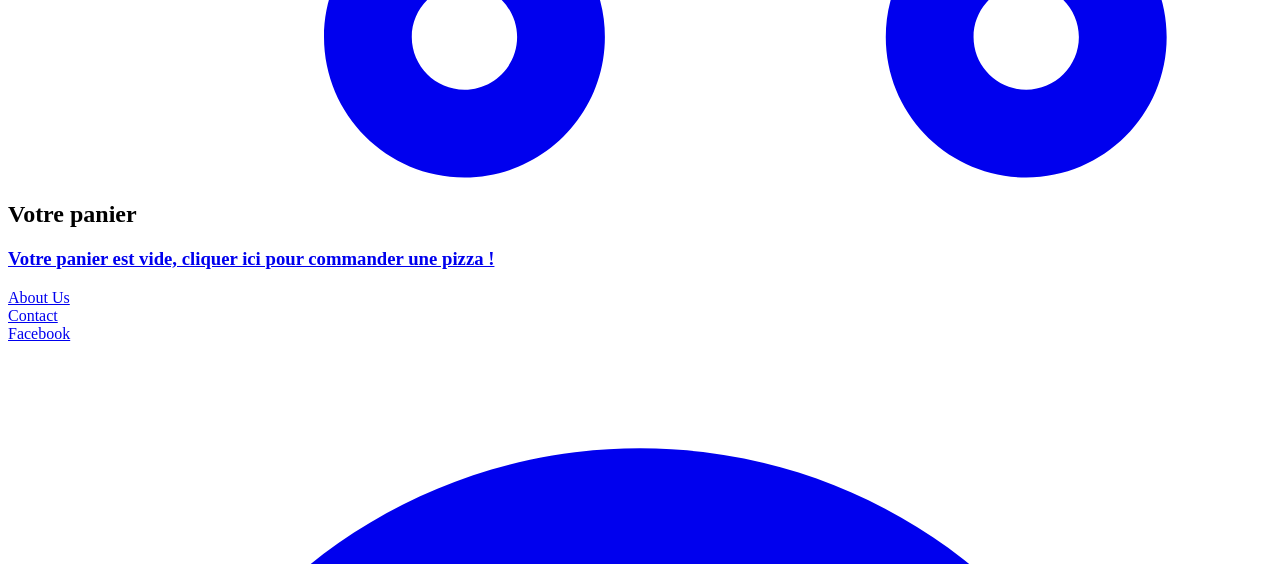
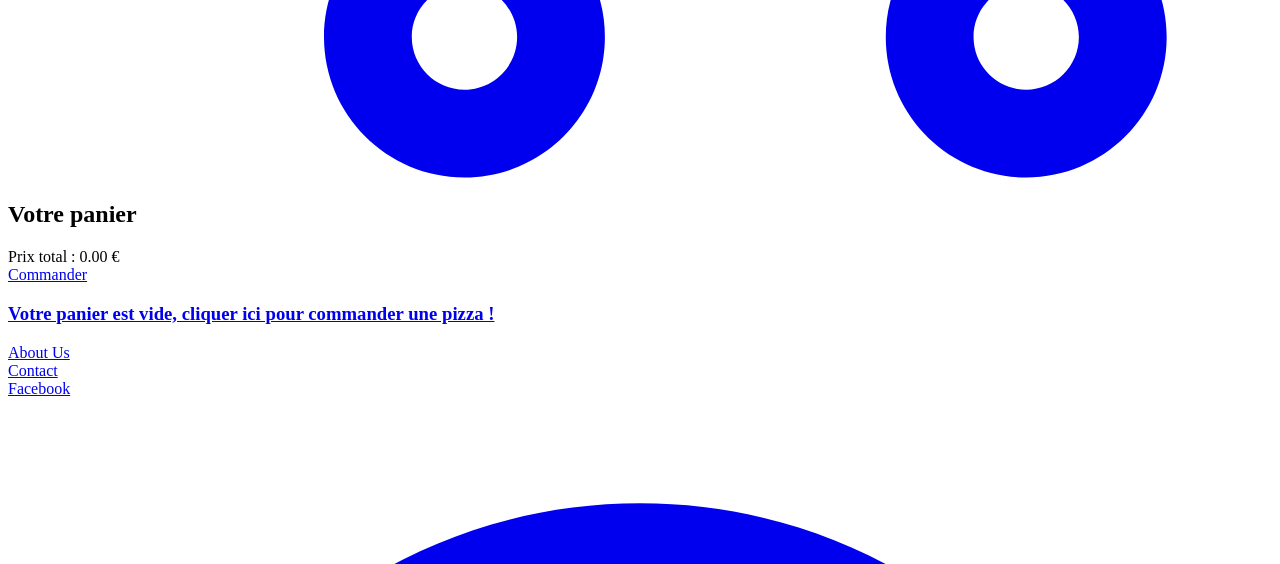
Before and after one commit to julienM29/PizzaOnLine, a Symfony app: template templates/panier/index.html.twig in a window 1280 px wide. Shown: the part 2344-2908 px from the top of the page. Run offline with Twig, Linux system fonts and the light colour scheme; the template is opened without the code that fills it, so the values that code supplies are empty; some libraries are stand-ins or nearby versions.

Commit message:
CSS panier

```diff
--- a/src/Controller/PanierController.php
+++ b/src/Controller/PanierController.php
@@ -27,6 +27,7 @@ class PanierController extends AbstractController
         );
         $prixDuPanier = 0;
         $tailleLarge = $tailleProduitRepository->findOneBy(array('id' => 2));
+        $pizzas = $produitRepository->findAll();
         if ($derniereCommande != null) {
             $etatDerniereCommande = $derniereCommande->getEtat();
             if ($etatDerniereCommande->getId() == 1) {
@@ -46,11 +47,11 @@ class PanierController extends AbstractController
                 $detailsCommandes = [];
             }
         }
-        return $this->render('panier/index.html.twig', compact('detailsCommandes', 'prixDuPanier'));
+        return $this->render('panier/index.html.twig', compact('detailsCommandes', 'prixDuPanier','pizzas'));
     }
 
     #[Route('/payementPanier', name: '_payementPanier')]
-    public function payementPanier(CommandeRepository $commandeRepository, EtatRepository $etatRepository, EntityManagerInterface $entityManager): Response
+    public function payementPanier(ProduitRepository $produitRepository,CommandeRepository $commandeRepository, EtatRepository $etatRepository, EntityManagerInterface $entityManager): Response
     {
         $etatCreer = $etatRepository->findOneBy(array('id' => 1));
         $etatPayer = $etatRepository->findOneBy(array('id' => 2));
--- a/templates/panier/index.html.twig
+++ b/templates/panier/index.html.twig
@@ -5,44 +5,61 @@
 
 
     <h2 class="flex item-center justify-center text-5xl mt-8"> Votre panier </h2>
-    <div class="flex items-center justify-center mt-10">
-        {% if detailsCommandes is not empty %}
-            <div class="flex flex-col mt-4 w-full">
-                <div class="flex space-x-4 w-full">
-                    <div class="w-full text-2xl">
-                        {% for detailCommande in detailsCommandes %}
-                            <div class="flex justify-center items-center w-full space-x-8 mt-6">
-                                <p> {{ detailCommande.produit.nom }} </p>
-                                <p class="ml-4"> quantité : {{ detailCommande.quantite }}</p>
-                                <p class="ml-4"> taille : {{ detailCommande.taille.libelle }}</p>
-                                <p class="ml-4"> prix :
-                                    {% if detailCommande.taille.id == 2  %}
-                                        {{ ((1.20*detailCommande.produit.prix) * detailCommande.quantite) | number_format(2, '.', ',') }}
-                                    {% else %}
-                                        {{ (detailCommande.produit.prix * detailCommande.quantite) | number_format(2, '.', ',') }}
-                                    {% endif %}
 
-                                    €</p>
-                                <a href="{{ path('_suppressionDuPanier', {'id': detailCommande.id}) }} }}"
-                                   class="ml-5 hover:text-red-500 duration-200">supprimer l'article</a>
-                            </div>
+    {% if detailsCommandes is not empty %}
+        {% for detailCommande in detailsCommandes %}
+            <div class="flex items-center justify-center mt-8">
+                <div class="mb-4 text-xl" id="photo">
+                    <div class="flex mt-2 mr-4">
+                        {% for pizza in pizzas %}
+                            {% if pizza.nom == detailCommande.produit.nom %}
+                                <img src="{{ detailCommande.produit.urlImage }}"
+                                     style="width: 150px; height: 100px;" class="mb-2">
+                            {% endif %}
                         {% endfor %}
                     </div>
                 </div>
-                <div class="flex justify-center items-center w-full mt-10">
-                    <div class="text-2xl">
-                        Prix total : {{ prixDuPanier | number_format(2, '.', ',') }} €
-                    </div>
-                    <div class="text-2xl ">
-                        <a href="{{ path('_payementPanier') }}" class="ml-7 h-6 w-auto hover:text-red-500 duration-200 mt-8 text-2xl">Commander</a>
+                <div class="mb-4 text-xl">
+                    <div class="mb-2 text-3xl w-[540px] " id="contenu">
+                        <div class="flex items-center mb-5">
+                        {{ detailCommande.produit.nom }}
+                        </div>
+                        <div class="flex items-center">
+                            <div class="text-2xl ">Quantité : {{ detailCommande.quantite }}</div>
+                            <div class="text-2xl ml-2">Taille : {{ detailCommande.taille.libelle }}</div>
+                            <div class="text-2xl ml-2">Prix :
+                                {% if detailCommande.taille.id == 2 %}
+                                    {{ ((1.20*detailCommande.produit.prix) * detailCommande.quantite) | number_format(2, '.', ',') }}
+                                {% else %}
+                                    {{ (detailCommande.produit.prix * detailCommande.quantite) | number_format(2, '.', ',') }}
+                                {% endif %}
+                                €
+                            </div>
+                            <a href="{{ path('_suppressionDuPanier', {'id': detailCommande.id}) }}" class="ml-auto hover:text-red-500 duration-200 justify-end">
+                                <img src="{{ asset('images/croixRouge.png') }}" style="width: 40px; height: 40px;">
+                            </a>
+                        </div>
                     </div>
                 </div>
             </div>
-        {% endif %}
+        {% endfor %}
+    {% endif %}
 
-        {% if detailsCommandes is empty %}
-            <h3 ><a href="{{ path('_accueil') }}" class="ml-7 h-6 w-auto hover:text-red-500 duration-200 mt-20 text-2xl">Votre panier est vide, cliquer ici pour commander une pizza ! </a></h3>
-        {% endif %}
+
+
+    <div class="flex justify-center items-center w-full mt-10 mb-12">
+        <div class="text-3xl hover:text-red-500 duration-200 font-bold">
+            Prix total : {{ prixDuPanier | number_format(2, '.', ',') }} €
+        </div>
+        <div>
+            <a href="{{ path('_payementPanier') }}"
+               class="ml-10 text-3xl hover:text-red-500 duration-200 font-bold ">Commander</a>
+        </div>
     </div>
 
+    {% if detailsCommandes is empty %}
+        <h3><a href="{{ path('_accueil') }}" class="ml-7 h-6 w-auto hover:text-red-500 duration-200 mt-20 text-2xl">Votre
+                panier est vide, cliquer ici pour commander une pizza ! </a></h3>
+    {% endif %}
+
 {% endblock %}
```
Also changed, not shown: templates/accueil/index.html.twig (+10 -3 lines), public/images/croixRouge.png (added).
